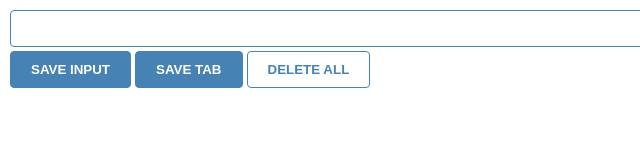
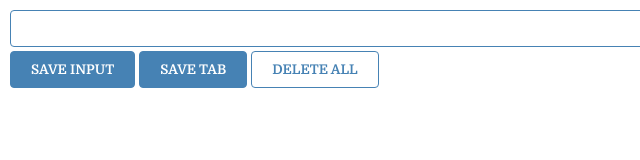
Before and after one commit to Timmydrax/pipeline-tracker, a website built with Vite: page index.html in a window 1280 px wide. Shown: the full height of the page, 0-640 px from the left. Built offline with nearby package versions, Linux system fonts and the light colour scheme.

Commit message:
FIX: Bug fix

```diff
--- a/index.css
+++ b/index.css
@@ -21,6 +21,7 @@ button {
   border: 1px solid #4682b4;
   font-weight: bold;
   border-radius: 4px;
+  font-family: "Domine";
 }
 
 #delete-btn {
```
